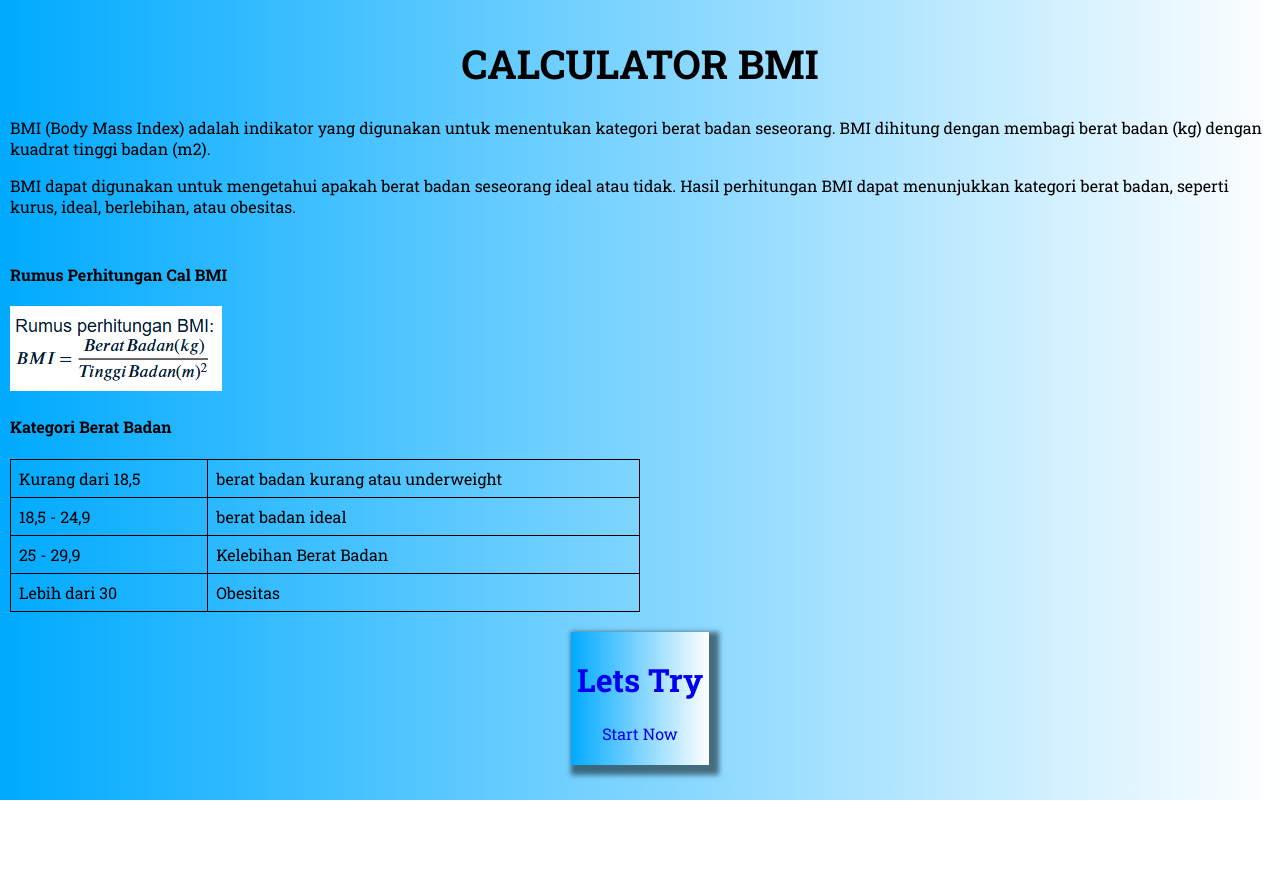
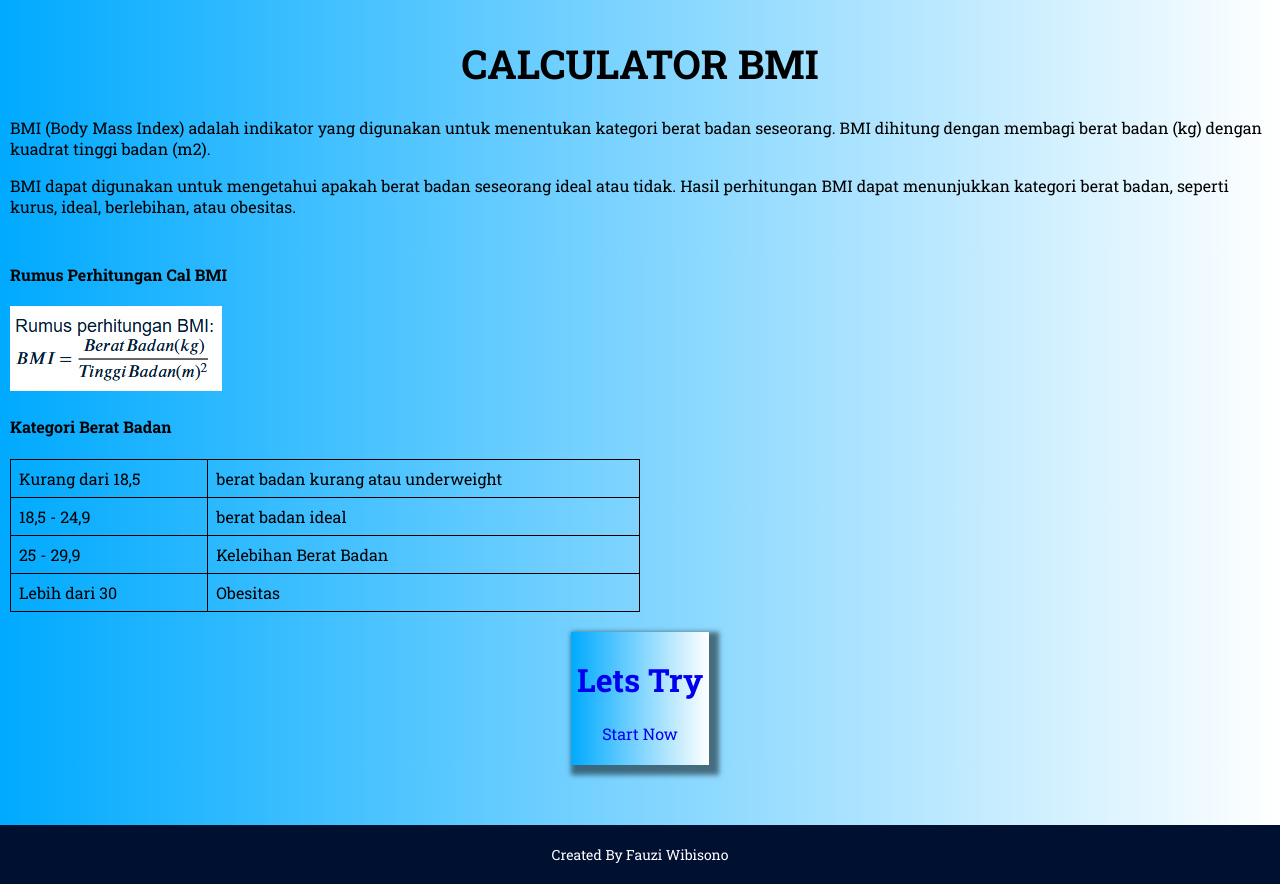
Before and after one commit to FauziWBSCH/BMI-Calculator, a plain HTML site: page index.html in a window 1280 px wide. Before the commit the page ends 800 px from the top, so only its background shows below. Drawn offline with Linux system fonts and the light colour scheme.

Commit message:
menambahkan footer

```diff
--- a/index.html
+++ b/index.html
@@ -14,17 +14,18 @@
   </head>
   <body>
     <!-- Konten Start -->
+    <div class="top">
       <div class="deskripsi">
         <h1 style="font-size: 40px">CALCULATOR BMI</h1>
         <p>
           BMI (Body Mass Index) adalah indikator yang digunakan untuk menentukan
-        kategori berat badan seseorang. BMI dihitung dengan membagi berat badan
-        (kg) dengan kuadrat tinggi badan (m2).
+          kategori berat badan seseorang. BMI dihitung dengan membagi berat
+          badan (kg) dengan kuadrat tinggi badan (m2).
         </p>
         <p>
-        BMI dapat digunakan untuk mengetahui apakah berat badan seseorang ideal
-        atau tidak. Hasil perhitungan BMI dapat menunjukkan kategori berat
-        badan, seperti kurus, ideal, berlebihan, atau obesitas.
+          BMI dapat digunakan untuk mengetahui apakah berat badan seseorang
+          ideal atau tidak. Hasil perhitungan BMI dapat menunjukkan kategori
+          berat badan, seperti kurus, ideal, berlebihan, atau obesitas.
         </p>
       </div>
 
@@ -63,6 +64,10 @@
           </a>
         </div>
       </div>
+    </div>
+    <div class="tagline">
+      <p>Created By Fauzi Wibisono</p>
+    </div>
     <!-- Kontend End -->
     <script src="main.js"></script>
   </body>
--- a/style.css
+++ b/style.css
@@ -90,6 +90,23 @@ input {
   margin-top: 50px;
 }
 
+.tagline {
+  margin-top: 40px;
+  text-align: center;
+  background-color: #001031;
+  color: white;
+  text-align: center;
+  padding: 20px 0;
+  bottom: 0;
+  width: 100%;
+}
+
+.tagline p {
+  margin: 0;
+  padding: 0;
+  font-size: 14px;
+}
+
 @media screen and (max-width: 500px) {
   table {
     width: 100%;
```
Lines whose indentation alone changed are shown as unchanged.
